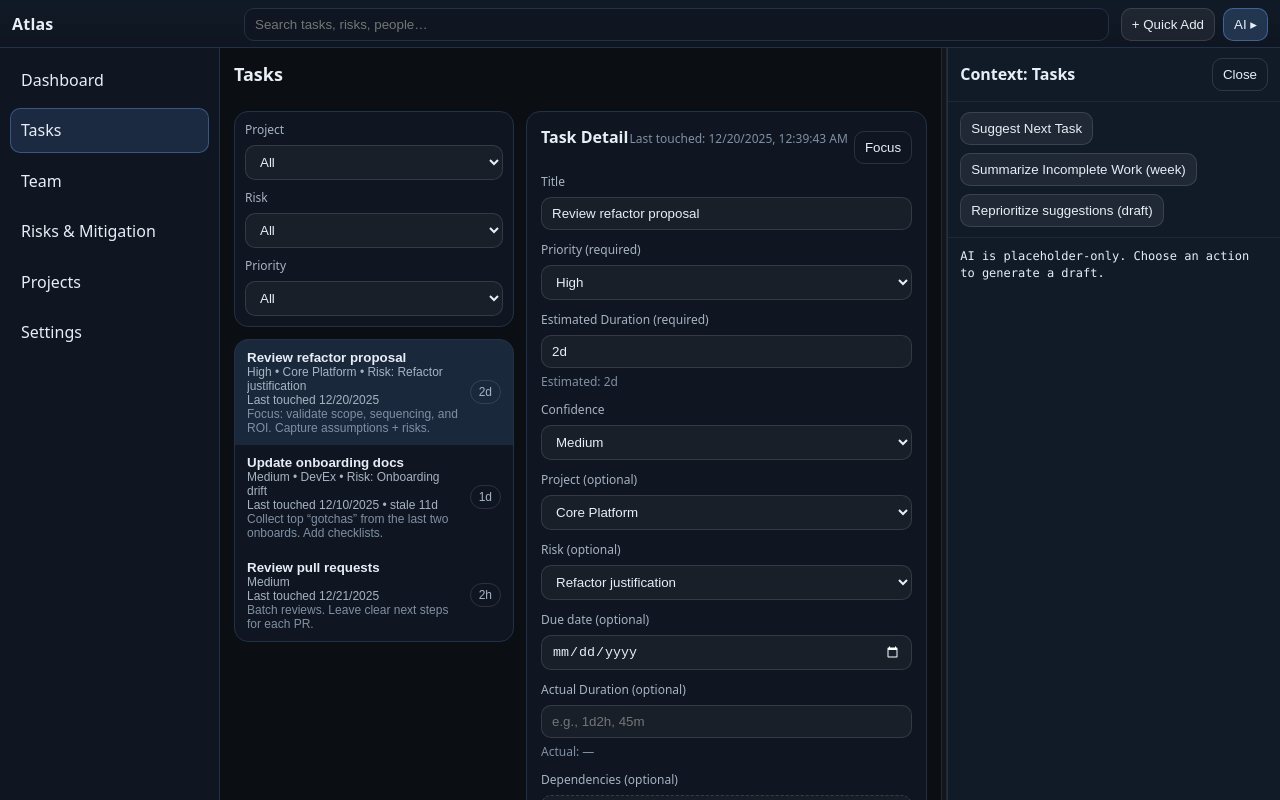
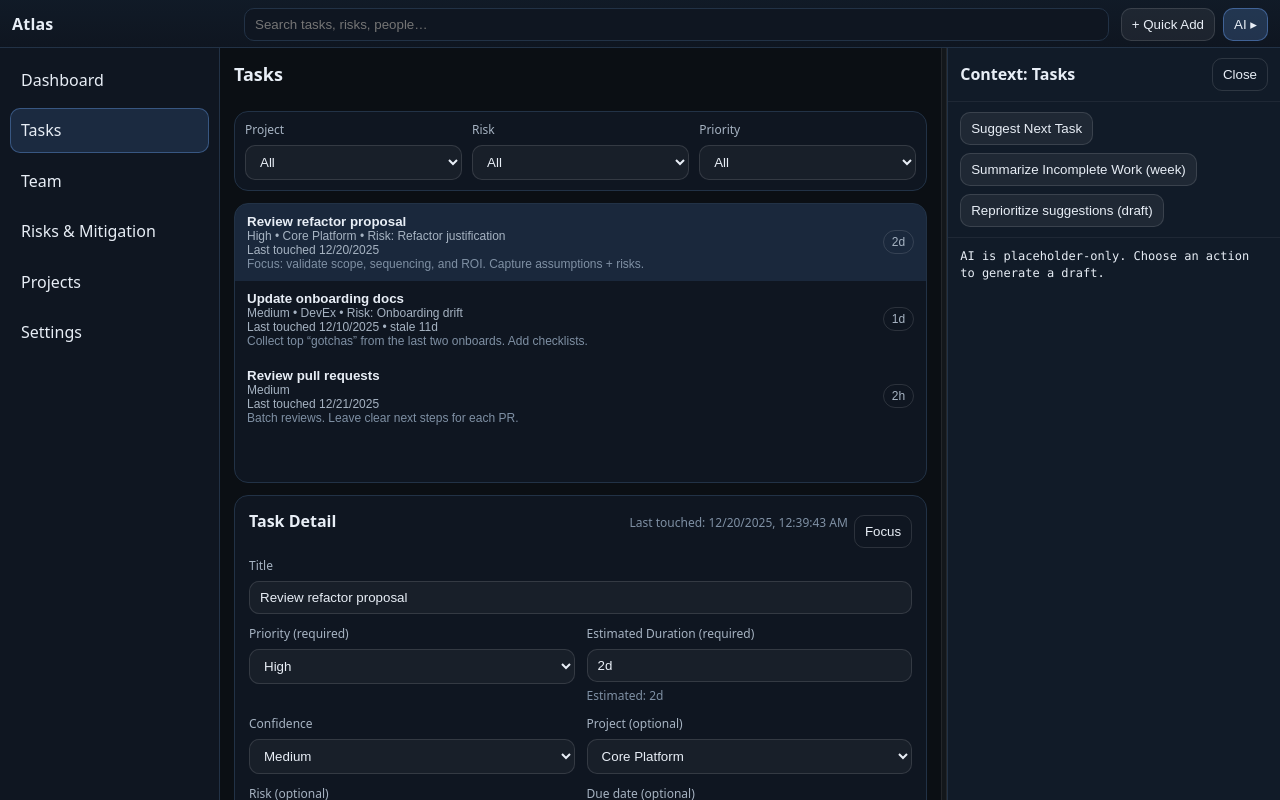
Before and after one commit to smithhe/Atlas, a React (Vite) app in the folder src/atlas.ui/: page /#/tasks in a window 1280 px wide. Shown: the top 800 px of the page. Built offline with nearby package versions, Linux system fonts and the light colour scheme.

Commit message:
Refactored layout for the Tasks tab main content

```diff
--- a/src/atlas.ui/src/App.css
+++ b/src/atlas.ui/src/App.css
@@ -369,6 +369,32 @@
   grid-template-columns: minmax(0, 1fr);
 }
 
+.tasksStack {
+  display: grid;
+  grid-template-rows: auto minmax(180px, 280px) minmax(0, 1fr);
+  gap: 12px;
+  min-height: 560px;
+}
+
+.tasksStackFocus {
+  grid-template-rows: minmax(0, 1fr);
+}
+
+.tasksFiltersRow {
+  display: grid;
+  grid-template-columns: repeat(3, minmax(180px, 1fr));
+  gap: 10px;
+  align-items: end;
+}
+
+.tasksListRow {
+  overflow: auto;
+}
+
+.tasksDetailRow {
+  overflow: auto;
+}
+
 .pane {
   display: flex;
   flex-direction: column;
@@ -639,4 +665,8 @@ select option:disabled {
   .azureGrid {
     grid-template-columns: 1fr;
   }
+
+  .tasksFiltersRow {
+    grid-template-columns: 1fr;
+  }
 }
--- a/src/atlas.ui/src/views/TasksView.tsx
+++ b/src/atlas.ui/src/views/TasksView.tsx
@@ -61,22 +61,12 @@ export function TasksView() {
     <div className="page">
       <h2 className="pageTitle">Tasks</h2>
 
-      <div
-        className={`splitGrid tasksSplit ${ai.state.isOpen ? 'tasksSplitAiOpen' : 'tasksSplitAiClosed'} ${
-          isFocusMode ? 'tasksSplitFocus' : ''
-        }`}
-      >
+      <div className={`tasksStack ${isFocusMode ? 'tasksStackFocus' : ''}`}>
         {!isFocusMode ? (
-          <section className="pane paneLeft" aria-label="Task list and filters">
-            <div className="card tight">
-              <div className="fieldGrid">
+          <section className="card tight tasksFiltersRow" aria-label="Task filters">
             <label className="field">
               <div className="fieldLabel">Project</div>
-                  <select
-                    className="select"
-                    value={projectFilter}
-                    onChange={(e) => setProjectFilter(e.target.value)}
-                  >
+              <select className="select" value={projectFilter} onChange={(e) => setProjectFilter(e.target.value)}>
                 <option value="All">All</option>
                 <option value="">(None)</option>
                 {projectOptions.map((p) => (
@@ -86,13 +76,10 @@ export function TasksView() {
                 ))}
               </select>
             </label>
+
             <label className="field">
               <div className="fieldLabel">Risk</div>
-                  <select
-                    className="select"
-                    value={riskFilter}
-                    onChange={(e) => setRiskFilter(e.target.value)}
-                  >
+              <select className="select" value={riskFilter} onChange={(e) => setRiskFilter(e.target.value)}>
                 <option value="All">All</option>
                 <option value="">(None)</option>
                 {riskOptions.map((r) => (
@@ -102,6 +89,7 @@ export function TasksView() {
                 ))}
               </select>
             </label>
+
             <label className="field">
               <div className="fieldLabel">Priority</div>
               <select
@@ -116,10 +104,12 @@ export function TasksView() {
                 <option value="Critical">Critical</option>
               </select>
             </label>
-              </div>
-            </div>
 
-            <div className="list listCard">
+          </section>
+        ) : null}
+
+        {!isFocusMode ? (
+          <section className="list listCard tasksListRow" aria-label="Task list">
             {filtered.map((t) => {
               const stale = daysSince(t.lastTouchedIso) >= settings.staleDays
               const lastTouched = new Date(t.lastTouchedIso).toLocaleDateString()
@@ -152,11 +142,10 @@ export function TasksView() {
               )
             })}
             {filtered.length === 0 ? <div className="muted pad">No tasks match your filters.</div> : null}
-            </div>
           </section>
         ) : null}
 
-        <section className="pane paneCenter" aria-label="Task detail editor">
+        <section className="tasksDetailRow" aria-label="Task detail editor">
           {!selected ? (
             <div className="card pad">
               <div className="muted">Select a task to edit.</div>
```
Lines whose indentation alone changed are shown as unchanged.
